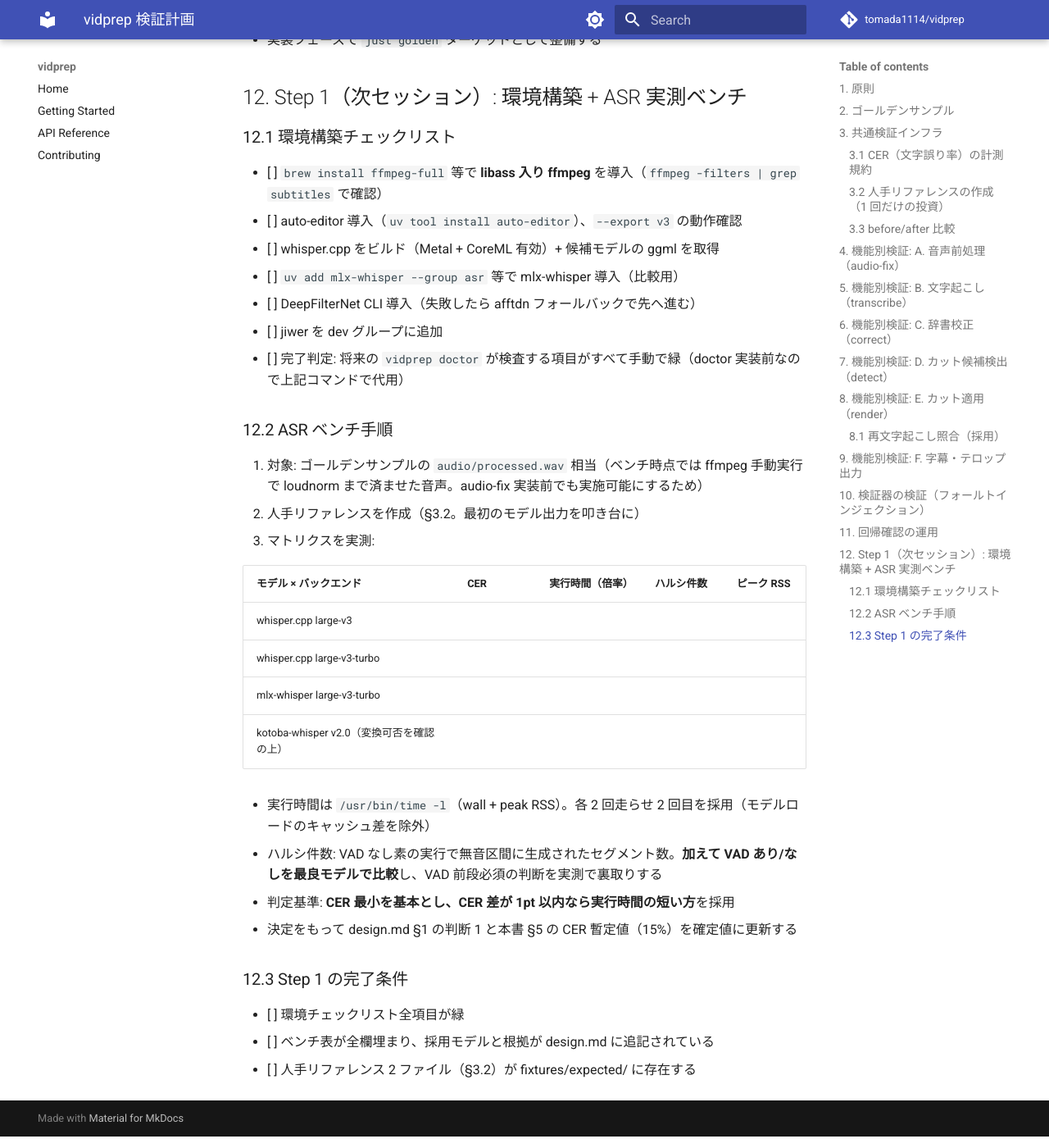
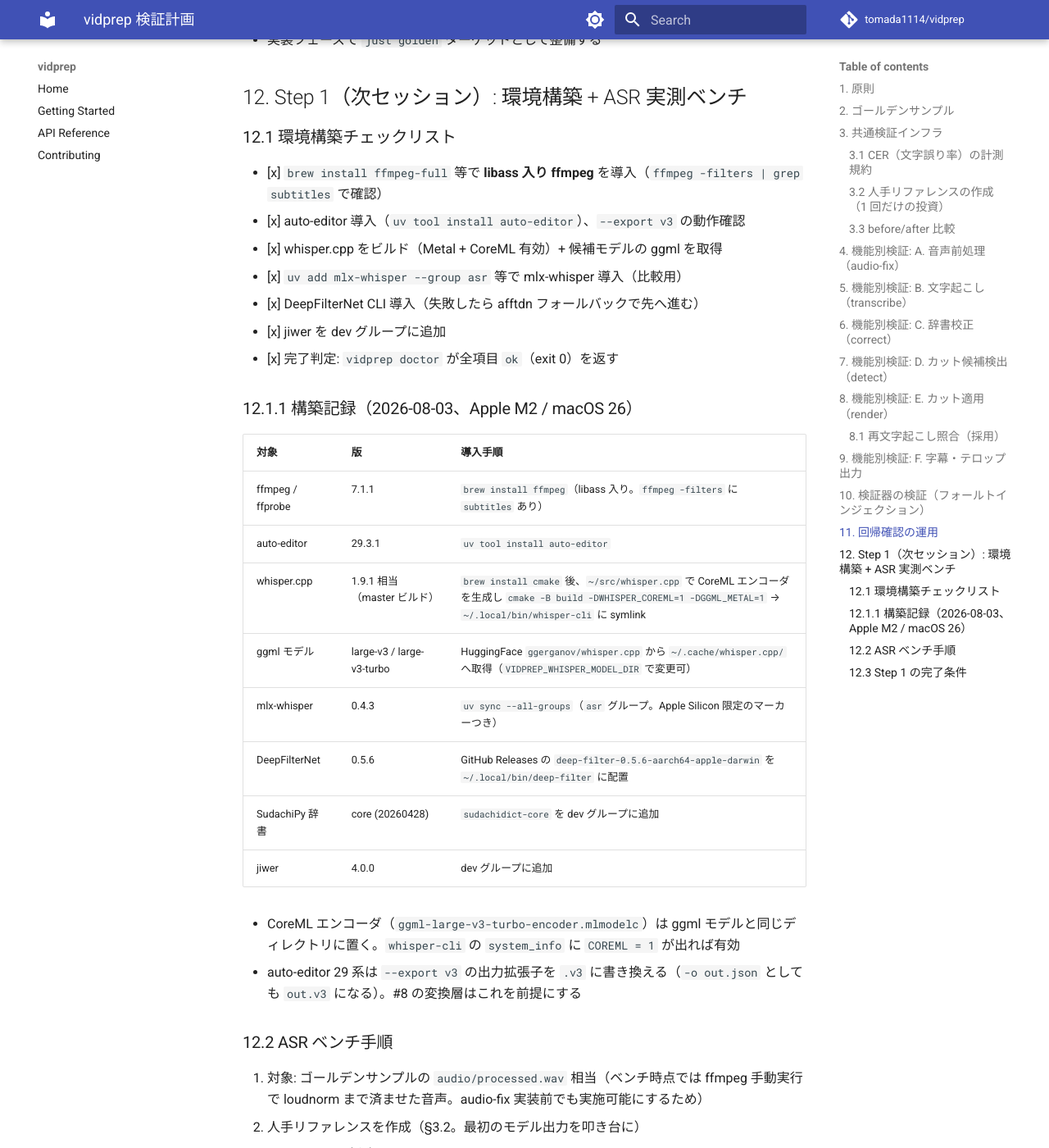
Before and after one commit to tomada1114/vidprep, an MkDocs documentation site: the page built from docs/verification-plan.md, in a window 1280 px wide and 1400 px high, scrolled down 6493 px. Shown: the whole window at 82% size. Built offline with MkDocs 1.6.1 and Material for MkDocs 9.7.7, drawn with Linux system fonts in a browser that asks for light colours; comment, search, counter and statistics services are not loaded.

Commit message:
docs: record the environment build in the verification plan
Claude-Session: https://claude.ai/code/session_01LcDiEVugf6TEfE4rDcTWtJ

```diff
--- a/docs/verification-plan.md
+++ b/docs/verification-plan.md
@@ -217,13 +217,29 @@ open -a "Wondershare Filmora Mac" # 実機取り込み → チェックリスト
 
 ### 12.1 環境構築チェックリスト
 
-- [ ] `brew install ffmpeg-full` 等で **libass 入り ffmpeg** を導入（`ffmpeg -filters | grep subtitles` で確認）
-- [ ] auto-editor 導入（`uv tool install auto-editor`）、`--export v3` の動作確認
-- [ ] whisper.cpp をビルド（Metal + CoreML 有効）+ 候補モデルの ggml を取得
-- [ ] `uv add mlx-whisper --group asr` 等で mlx-whisper 導入（比較用）
-- [ ] DeepFilterNet CLI 導入（失敗したら afftdn フォールバックで先へ進む）
-- [ ] jiwer を dev グループに追加
-- [ ] 完了判定: 将来の `vidprep doctor` が検査する項目がすべて手動で緑（doctor 実装前なので上記コマンドで代用）
+- [x] `brew install ffmpeg-full` 等で **libass 入り ffmpeg** を導入（`ffmpeg -filters | grep subtitles` で確認）
+- [x] auto-editor 導入（`uv tool install auto-editor`）、`--export v3` の動作確認
+- [x] whisper.cpp をビルド（Metal + CoreML 有効）+ 候補モデルの ggml を取得
+- [x] `uv add mlx-whisper --group asr` 等で mlx-whisper 導入（比較用）
+- [x] DeepFilterNet CLI 導入（失敗したら afftdn フォールバックで先へ進む）
+- [x] jiwer を dev グループに追加
+- [x] 完了判定: `vidprep doctor` が全項目 `ok`（exit 0）を返す
+
+### 12.1.1 構築記録（2026-08-03、Apple M2 / macOS 26）
+
+| 対象 | 版 | 導入手順 |
+|---|---|---|
+| ffmpeg / ffprobe | 7.1.1 | `brew install ffmpeg`（libass 入り。`ffmpeg -filters` に `subtitles` あり） |
+| auto-editor | 29.3.1 | `uv tool install auto-editor` |
+| whisper.cpp | 1.9.1 相当（master ビルド） | `brew install cmake` 後、`~/src/whisper.cpp` で CoreML エンコーダを生成し `cmake -B build -DWHISPER_COREML=1 -DGGML_METAL=1` → `~/.local/bin/whisper-cli` に symlink |
+| ggml モデル | large-v3 / large-v3-turbo | HuggingFace `ggerganov/whisper.cpp` から `~/.cache/whisper.cpp/` へ取得（`VIDPREP_WHISPER_MODEL_DIR` で変更可） |
+| mlx-whisper | 0.4.3 | `uv sync --all-groups`（`asr` グループ。Apple Silicon 限定のマーカーつき） |
+| DeepFilterNet | 0.5.6 | GitHub Releases の `deep-filter-0.5.6-aarch64-apple-darwin` を `~/.local/bin/deep-filter` に配置 |
+| SudachiPy 辞書 | core (20260428) | `sudachidict-core` を dev グループに追加 |
+| jiwer | 4.0.0 | dev グループに追加 |
+
+- CoreML エンコーダ（`ggml-large-v3-turbo-encoder.mlmodelc`）は ggml モデルと同じディレクトリに置く。`whisper-cli` の `system_info` に `COREML = 1` が出れば有効
+- auto-editor 29 系は `--export v3` の出力拡張子を `.v3` に書き換える（`-o out.json` としても `out.v3` になる）。#8 の変換層はこれを前提にする
 
 ### 12.2 ASR ベンチ手順
 
```
